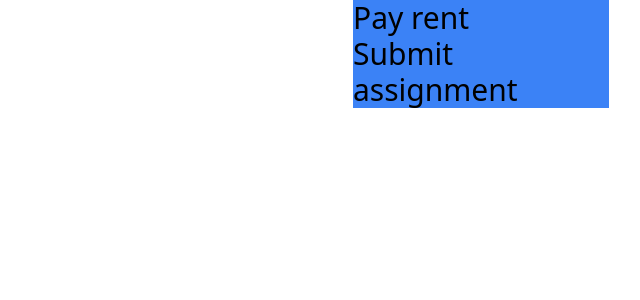
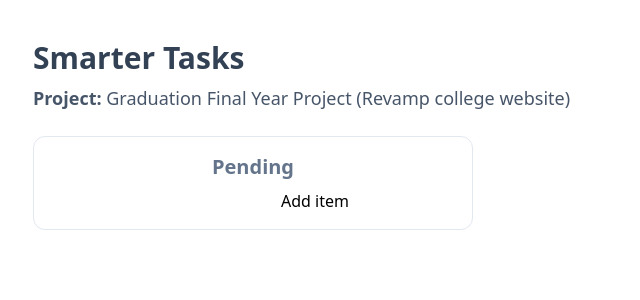
Before and after one commit to gnaaruag/wd301, a React (Vite) app in the folder smarter-tasks/: page / in a window 1280 px wide. Shown: the top 300 px of the page, without its empty margins (159-799 px from the left). Built offline with nearby package versions, Linux system fonts and the light colour scheme.

Commit message:
pre deploy commit

```diff
--- a/smarter-tasks/src/App.tsx
+++ b/smarter-tasks/src/App.tsx
@@ -1,10 +1,9 @@
-// import Task from "./Task";
-import TaskList from "./TaksList";
+import TaskApp from "./TaskApp";
 
 function App() {
   return (
     <div className="App">
-      <TaskList />
+      <TaskApp />
     </div>
   );
 }
--- a/smarter-tasks/src/TaksList.tsx
+++ /dev/null
@@ -1,37 +0,0 @@
-import React from "react";
-import Task from "./Task";
-
-interface Props {
-}
-
-interface TaskItem {
-	title: string
-}
-interface State {
-	tasks: TaskItem[];
-}
-
-class TaskList extends React.Component<Props, State> {
-
-	constructor(props: Props) {
-		super(props);
-		this.state = {
-			tasks: [],
-		}
-	}
-
-	componentDidMount(): void {
-		const tasks = [{ title: "Pay rent" }, { title: "Submit assignment" }];
-		// eslint-disable-next-line @typescript-eslint/no-unused-vars
-		this.setState((state, props) => ({
-			tasks,
-		}));
-	}
-
-	render() {
-		return this.state.tasks.map((task, idx) => <Task key={idx} title={task.title} />);
-	}
-
-}
-
-export default TaskList;
--- a/smarter-tasks/src/Task.tsx
+++ b/smarter-tasks/src/Task.tsx
@@ -1,4 +1,6 @@
 import React from "react";
+import "./TaskCard.css";
+
 
 interface TaskProp {
 	title: string,
@@ -8,7 +10,15 @@ interface TaskProp {
 class Task extends React.Component<TaskProp> {
 	render() {
 		return (
-			<div className="text-3xl bg-blue-500 mx-auto w-64">{this.props.title}</div>
+			<div className="TaskItem shadow-md border border-slate-100">
+				<h2 className="text-base font-bold my-1">{this.props.title}</h2>
+				<p className="text-sm text-slate-500">
+					Due Date:
+				</p>
+				<p className="text-sm text-slate-500">
+					Description:
+				</p>
+			</div>
 		);
 	}
 }
--- /dev/null
+++ b/smarter-tasks/src/TaskApp.tsx
@@ -0,0 +1,50 @@
+import React from "react";
+import { TaskItem } from "./types";
+import TaskForm from "./TaskForm";
+import TaskList from "./TaskList";
+
+interface TaskAppProp { }
+interface TaskAppState {
+	tasks: TaskItem[];
+}
+class TaskApp extends React.Component<TaskAppProp, TaskAppState> {
+	constructor(props: TaskAppProp) {
+		super(props);
+		this.state = {
+			tasks: [],
+		};
+	}
+
+	addTask = (task: TaskItem) => {
+		this.setState((state) => {
+			return {
+				tasks: [...state.tasks, task],
+			};
+		});
+	};
+
+	render() {
+		return (
+			<div className="container py-10 max-w-4xl mx-auto">
+				<h1 className="text-3xl mb-2 font-bold text-slate-700">
+					Smarter Tasks
+				</h1>
+				<h1 className="text-lg mb-6 text-slate-600">
+					<span className="font-bold">Project: </span>
+					Graduation Final Year Project (Revamp college website)
+				</h1>
+				<div className="grid grid-cols-2 gap-4">
+					<div className="border border-slate-200 rounded-xl p-4">
+						<h1 className="text-slate-500 text-xl font-bold text-center mb-2">
+							Pending
+						</h1>
+						<TaskForm addTask={this.addTask} />
+						<TaskList tasks={this.state.tasks} />
+					</div>
+				</div>
+			</div>
+		);
+	}
+}
+
+export default TaskApp;
--- /dev/null
+++ b/smarter-tasks/src/TaskCard.css
@@ -0,0 +1,6 @@
+.TaskItem {
+	/* border: 1px solid #DFDFDF; */
+	border-radius: 4px;
+	padding: 10px 20px;
+	margin-top: 12px;
+}
--- /dev/null
+++ b/smarter-tasks/src/TaskForm.tsx
@@ -0,0 +1,44 @@
+import React from "react";
+import { TaskItem } from "./types";
+
+interface TaskFormProps {
+	addTask: (task: TaskItem) => void;
+}
+
+interface TaskFormState {
+	title: string;
+}
+class TaskForm extends React.Component<TaskFormProps, TaskFormState> {
+
+	constructor(props: TaskFormProps) {
+		super(props);
+		this.state = {
+			title: ""
+		}
+	}
+	// inputRef = React.createRef<HTMLInputElement>();
+
+	titleChanged: React.ChangeEventHandler<HTMLInputElement> = (event) => {
+		console.log(`${event.target.value}`);
+		this.setState({ title: event.target.value });
+	};
+
+
+	addTask: React.FormEventHandler<HTMLFormElement> = (event) => {
+		event.preventDefault();
+		const newTask = {
+			title: this.state.title,
+		};
+		this.props.addTask(newTask);
+		this.setState({ title: "" });
+	};
+	render() {
+		return (
+			<form onSubmit={this.addTask}>
+				<input type="text" value={this.state.title} onChange={this.titleChanged} />
+				<button type="submit">Add item</button>
+			</form>
+		)
+	}
+}
+export default TaskForm;
--- /dev/null
+++ b/smarter-tasks/src/TaskList.tsx
@@ -0,0 +1,18 @@
+import React from "react";
+import Task from "./Task";
+import { TaskItem } from "./types";
+
+interface Props {
+  tasks: TaskItem[];
+}
+
+interface State {}
+class TaskList extends React.Component<Props, State> {
+
+  render() {
+    return this.props.tasks.map((task, idx) => (
+      <Task key={idx} title={task.title} />
+    ));
+  }
+}
+export default TaskList;
--- /dev/null
+++ b/smarter-tasks/src/types.ts
@@ -0,0 +1,3 @@
+export interface TaskItem {
+	title: string;
+}
```
